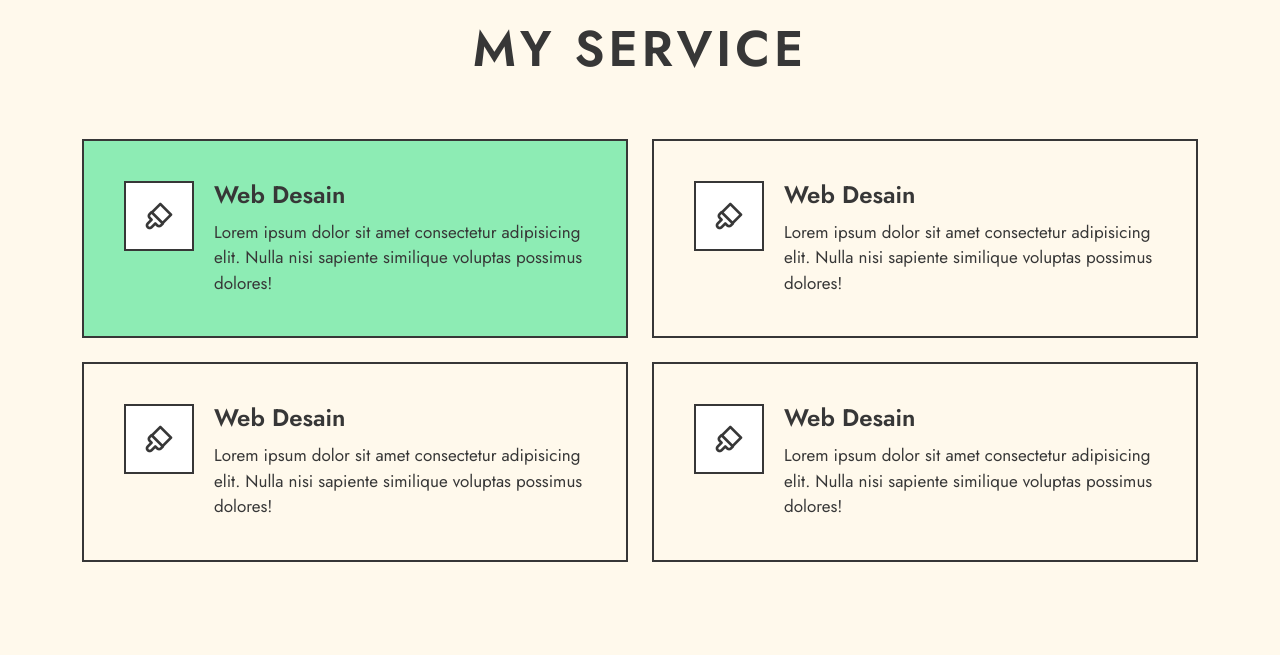
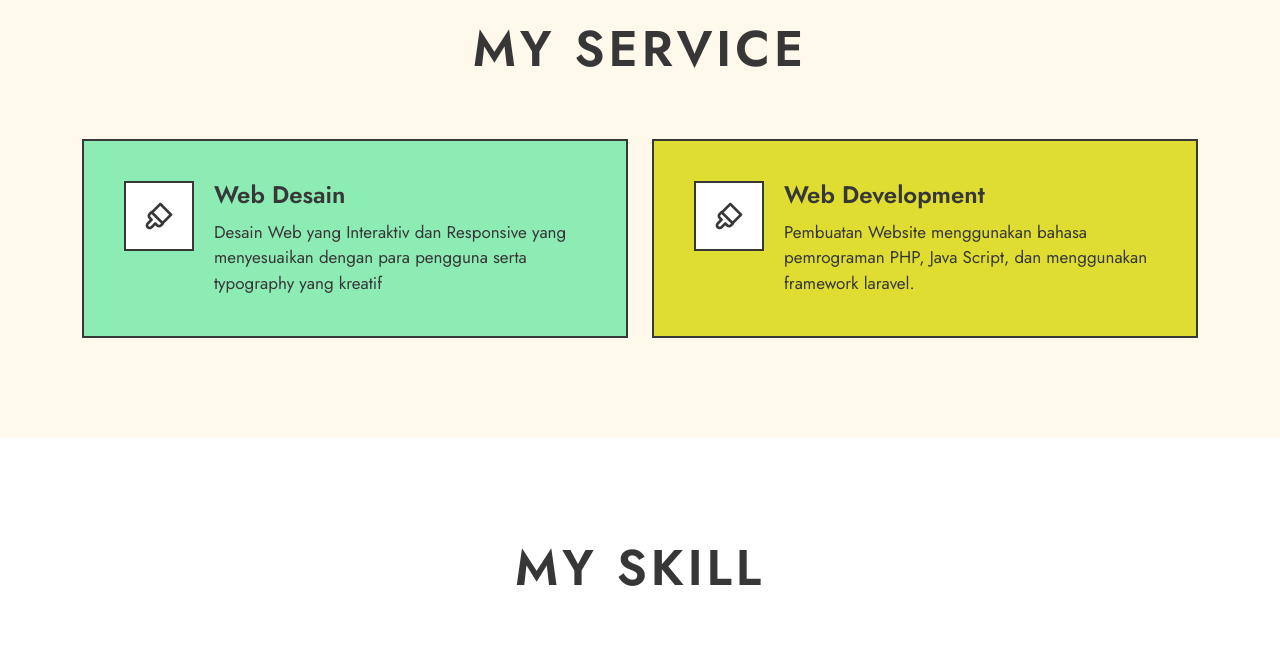
Before and after one commit to vindrayulian/AboutMe, a plain HTML site: page view/index.html in a window 1280 px wide. Shown: the part 1500-2155 px from the top of the page. Drawn offline with nearby package versions, Linux system fonts and the light colour scheme.

Commit message:
add service

```diff
--- a/asset/css/content/main.css
+++ b/asset/css/content/main.css
@@ -473,6 +473,10 @@ main{
     background-color: #8DECB4;
 }
 
+.bg-2{
+    background-color: #e0dd32;
+}
+
 .feature-box-small{
     padding: 15px;
     align-items: center;
--- a/view/index.html
+++ b/view/index.html
@@ -130,7 +130,7 @@
                             <div class="icon"><i class="bx bx-brush"></i></div>
                             <div class="content">
                                 <h5>Web Desain</h5>
-                                <p>Lorem ipsum dolor sit amet consectetur adipisicing elit. Nulla nisi sapiente similique voluptas possimus dolores!</p>
+                                <p>Desain Web yang Interaktiv dan Responsive yang menyesuaikan dengan para pengguna serta typography yang kreatif</p>
                             </div>
                         </div>
                     </div>
@@ -138,26 +138,8 @@
                         <div class="feature-box bg-2">
                             <div class="icon"><i class="bx bx-brush"></i></div>
                             <div class="content">
-                                <h5>Web Desain</h5>
-                                <p>Lorem ipsum dolor sit amet consectetur adipisicing elit. Nulla nisi sapiente similique voluptas possimus dolores!</p>
-                            </div>
-                        </div>
-                    </div>
-                    <div class="col-md-6">
-                        <div class="feature-box bg-3">
-                            <div class="icon"><i class="bx bx-brush"></i></div>
-                            <div class="content">
-                                <h5>Web Desain</h5>
-                                <p>Lorem ipsum dolor sit amet consectetur adipisicing elit. Nulla nisi sapiente similique voluptas possimus dolores!</p>
-                            </div>
-                        </div>
-                    </div>
-                    <div class="col-md-6">
-                        <div class="feature-box bg-4">
-                            <div class="icon"><i class="bx bx-brush"></i></div>
-                            <div class="content">
-                                <h5>Web Desain</h5>
-                                <p>Lorem ipsum dolor sit amet consectetur adipisicing elit. Nulla nisi sapiente similique voluptas possimus dolores!</p>
+                                <h5>Web Development</h5>
+                                <p>Pembuatan Website menggunakan bahasa pemrograman PHP, Java Script, dan menggunakan framework laravel.</p>
                             </div>
                         </div>
                     </div>
```
